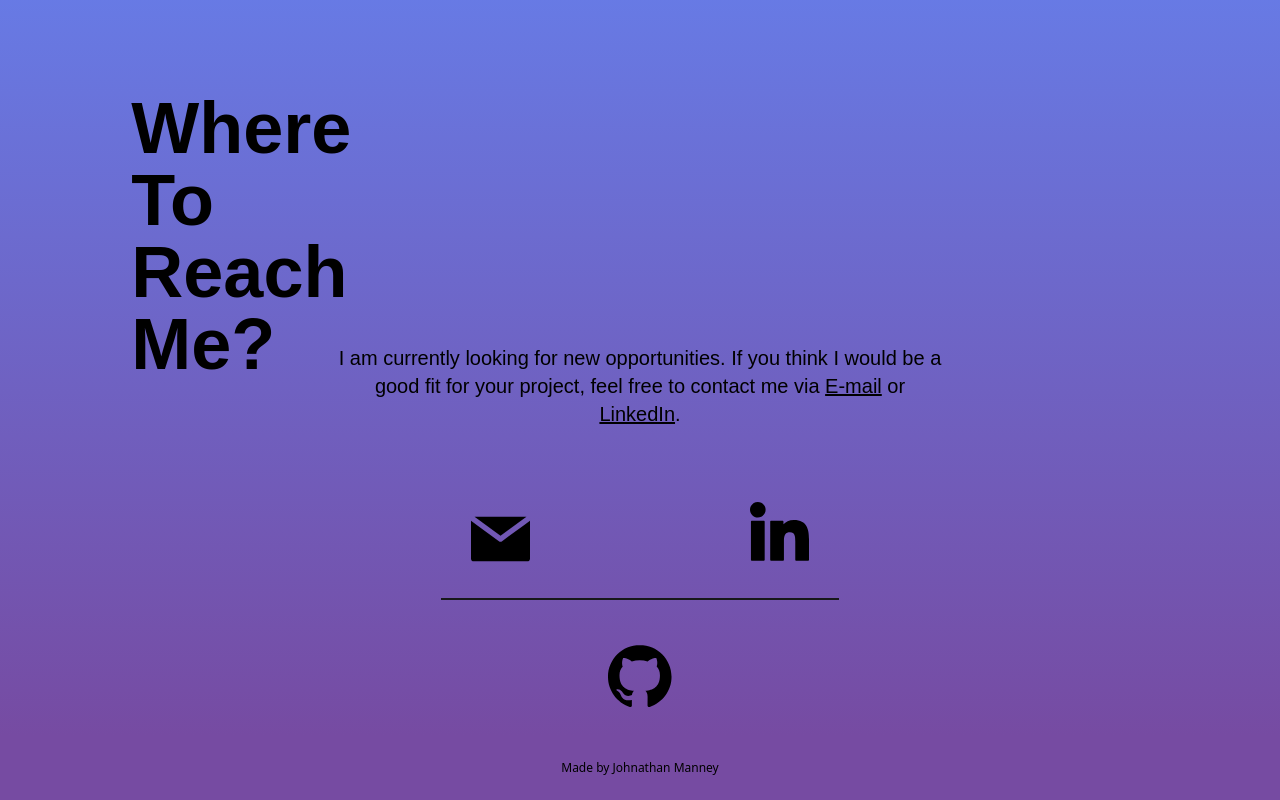
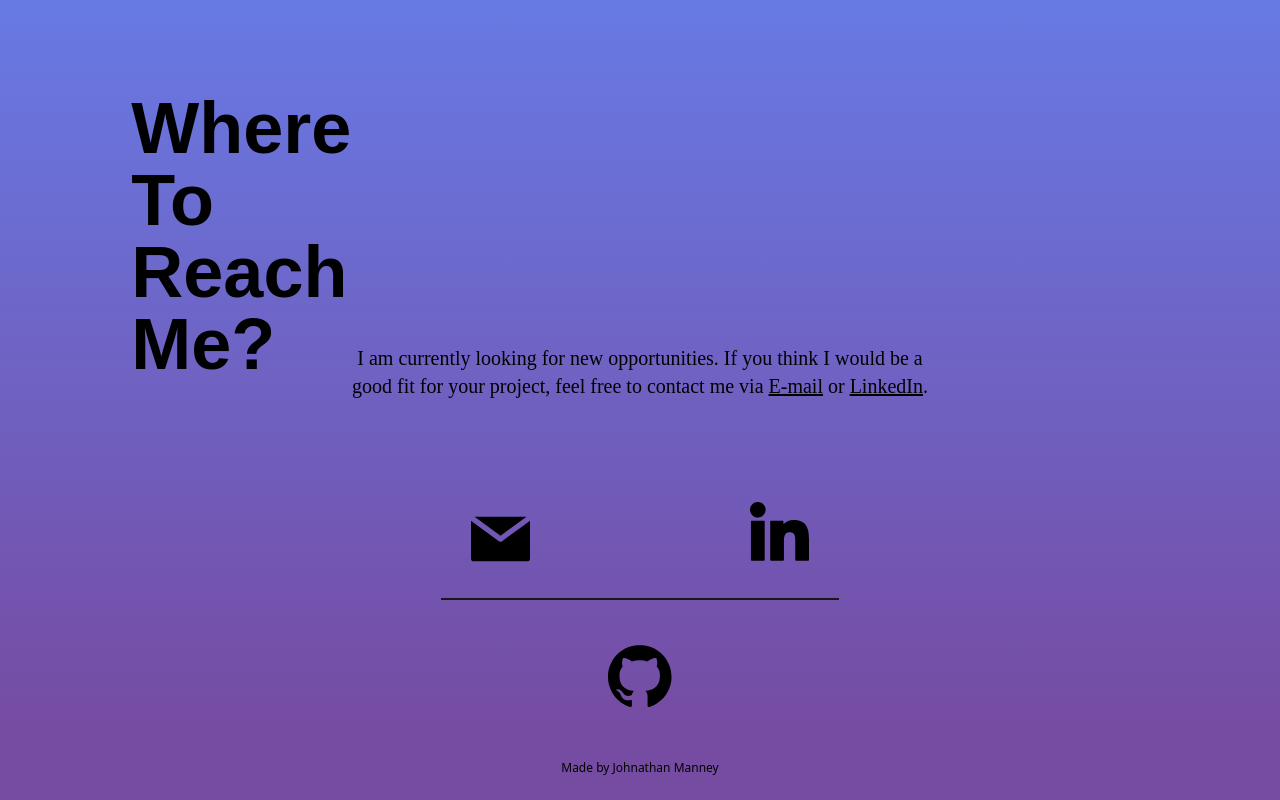
Before and after one commit to Nonnewtonianjam/Portfolio-V2, a Next.js app: page / in a window 1280 px wide. Shown: the part 6608-7408 px from the top of the page. Built offline with nearby package versions, Linux system fonts and the light colour scheme.

Commit message:
update font

```diff
--- a/components/Contact.js
+++ b/components/Contact.js
@@ -10,7 +10,7 @@ function Contact() {
             <div className='z-20 row-start-1 md:row-start-2 col-start-2 md:col-start-3 lg:col-start-2 text-6xl md:text-7xl font-monsterrat font-bold pt-5'>
               Where To Reach Me?
             </div>
-            <div className='row-start-3 col-start-2 col-span-10 text-center font-monsterrat md:text-xl md:row-start-4 lg:col-start-4 lg:col-span-6'>
+            <div className='row-start-3 col-start-2 col-span-10 text-center font-spectral md:text-xl md:row-start-4 lg:col-start-4 lg:col-span-6'>
               I am currently looking for new opportunities. If you think I would be a good fit for your project, feel free to contact me via <span className='underline underline-offset-1'>E-mail</span> or <span className='underline underline-offset-1'>LinkedIn</span>.
             </div>
             <div className='relative row-start-4 md:row-start-5  flex row-span-1 col-start-5 md:border-b-2 border-zinc-900 dark:border-white col-span-4 justify-between'>
```
